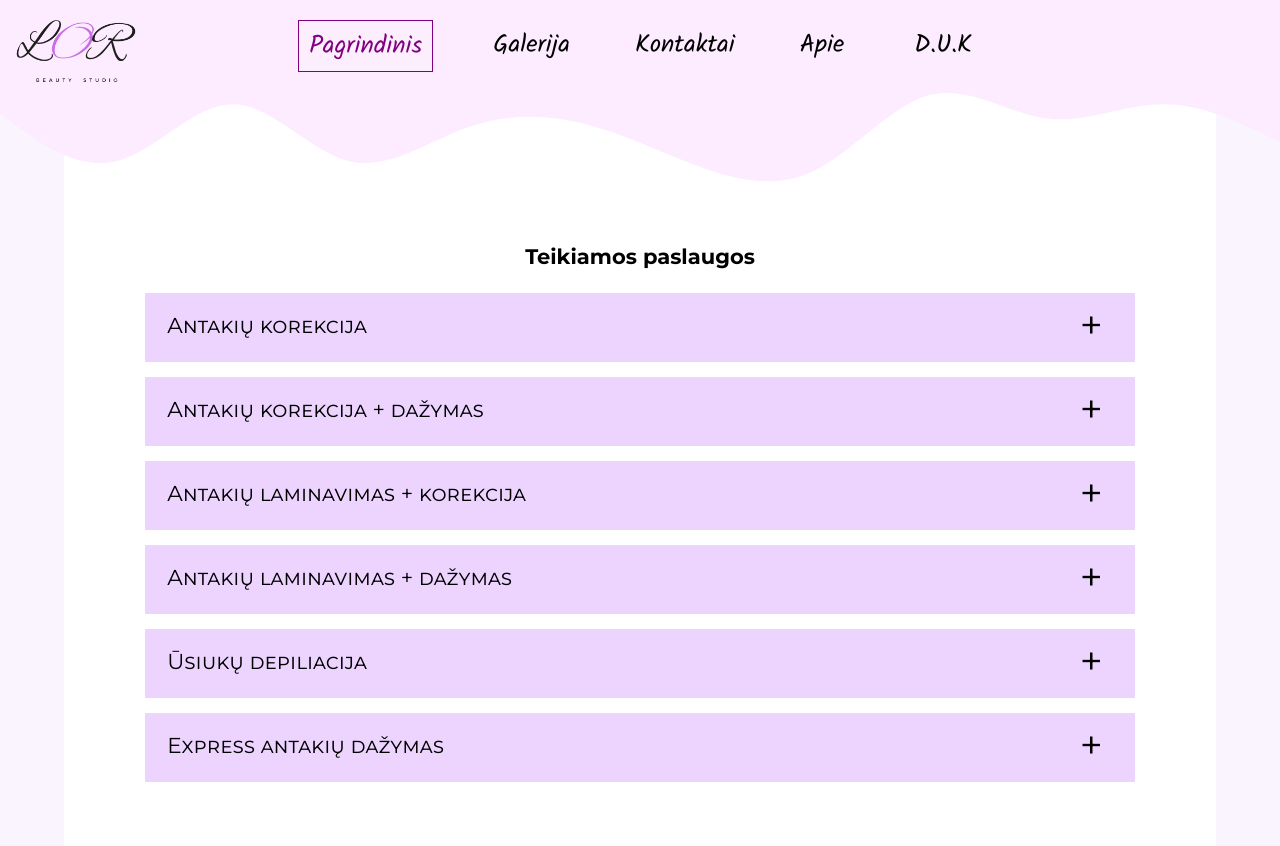
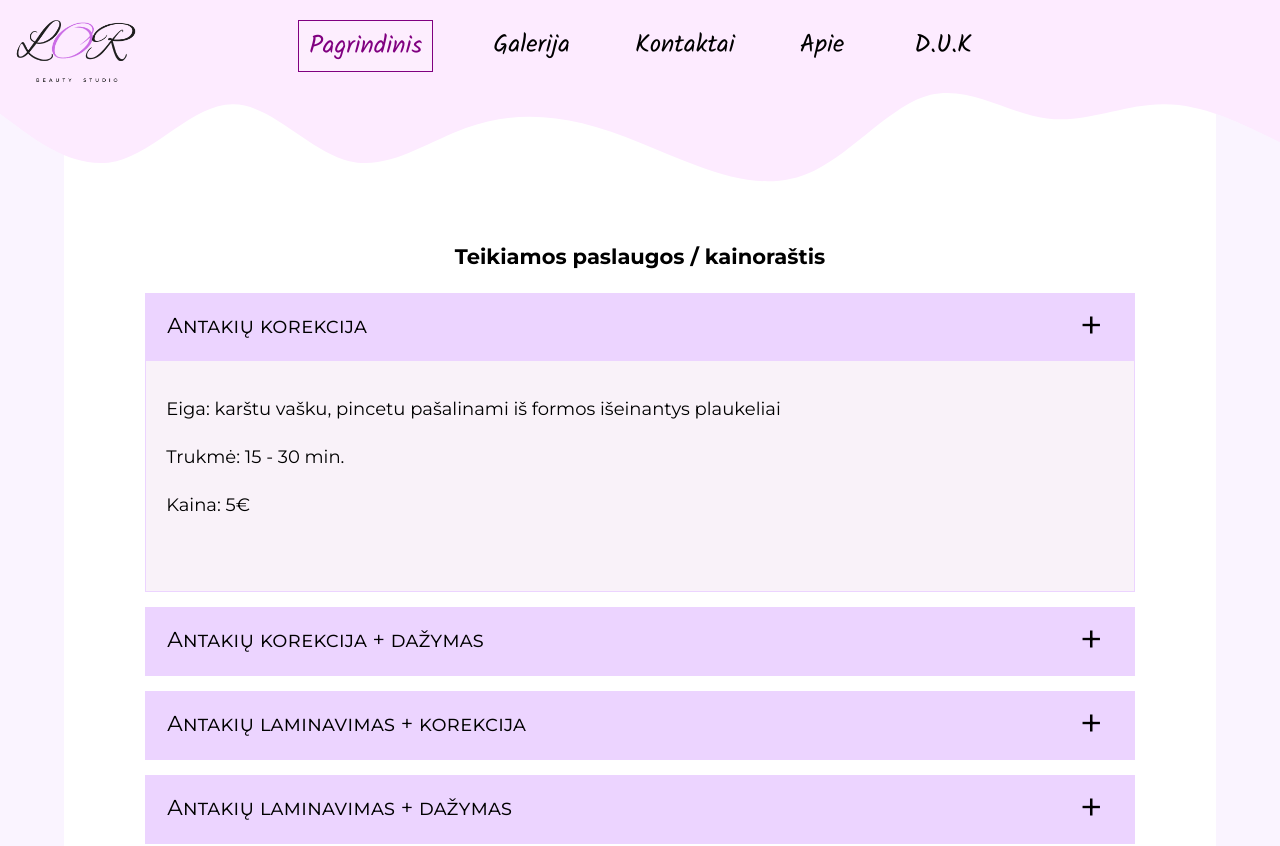
Before and after one commit to ArminasStrolys/react-projects, a React (Create React App) app in the folder eyebrow-portfolio-site/: page / in a window 1280 px wide. Shown: the top 846 px of the page. Built offline with nearby package versions, Linux system fonts and the light colour scheme.

Commit message:
First service option open for users to see that it can be clicked on

```diff
--- a/eyebrow-portfolio-site/src/components/services/Services.jsx
+++ b/eyebrow-portfolio-site/src/components/services/Services.jsx
@@ -10,7 +10,7 @@ const PricesAndServices = () => {
       <div className="services">
         <div>
           <div className="drop-down-services">
-            <h3>Teikiamos paslaugos</h3>
+            <h3>Teikiamos paslaugos / kainoraštis</h3>
 
             <div className="service-headline">
               <label for="touch1">
--- a/eyebrow-portfolio-site/src/style/_services.scss
+++ b/eyebrow-portfolio-site/src/style/_services.scss
@@ -59,6 +59,9 @@
       opacity: 0;
       height: 0px;
     }
+    #touch1 + .slide {
+      height: 230px;
+    }
 
     #touch1:checked + .slide,
     #touch2:checked + .slide,
@@ -69,6 +72,9 @@
       height: 200px;
     }
 
+    #touch1:checked + .slide {
+      height: 0;
+    }
     #touch2:checked + .slide {
       height: 230px;
     }
```
